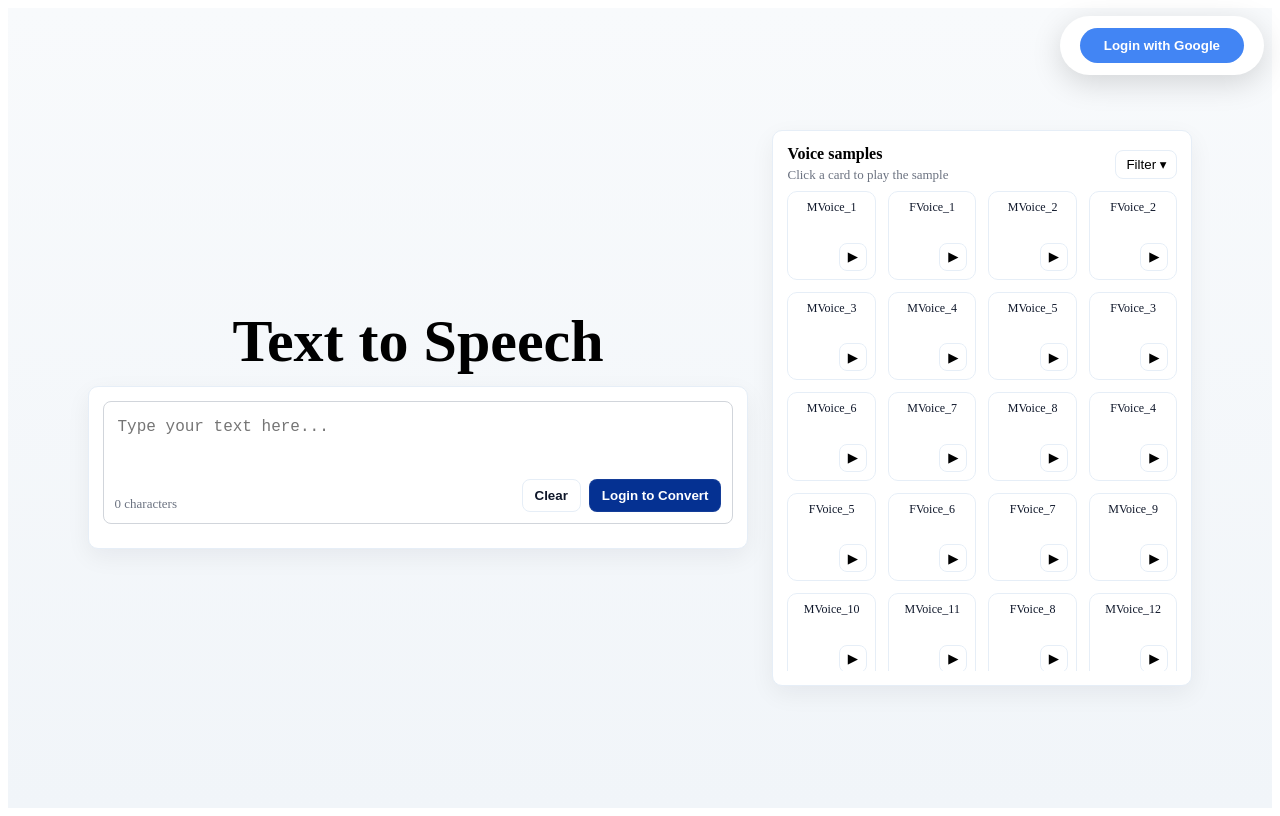
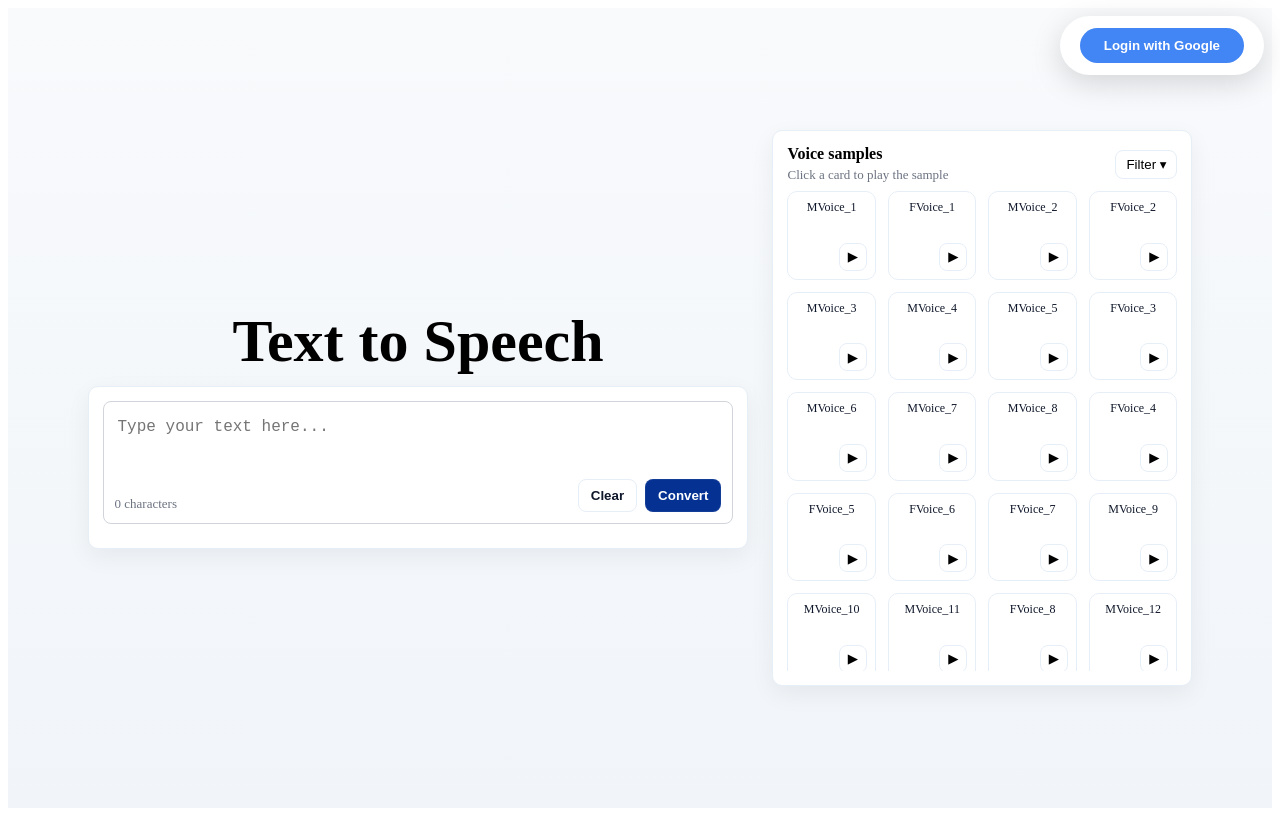
Before and after one commit to codingplugin/Text-Speech, a React (Vite) app in the folder frontend/: page / in a window 1280 px wide. Built offline with nearby package versions, Linux system fonts and the light colour scheme; no server answers; the HTML template or start-up script is replaced by a standard one.

Commit message:
Allow conversion without login and fix syntax

```diff
--- a/frontend/src/App.jsx
+++ b/frontend/src/App.jsx
@@ -190,15 +190,9 @@
             <div className="char-count">{count} characters</div>
             <div className="action-row">
               <button type="button" onClick={clearText} disabled={converting} className="btn btn-ghost">Clear</button>
-              {user ? (
-                <button type="button" onClick={handleConvert} disabled={converting} className="btn btn-primary">
-                  {converting ? 'Converting...' : 'Convert'}
-                </button>
-              ) : (
-                <button type="button" onClick={() => window.location.href = `${AUTH_API}/auth/google`} className="btn btn-primary">
-                  Login to Convert
-                </button>
-              )}
+              <button type="button" onClick={handleConvert} disabled={converting} className="btn btn-primary">
+                {converting ? 'Converting...' : 'Convert'}
+              </button>
             </div>
           </div>
           <div className="status">
```
